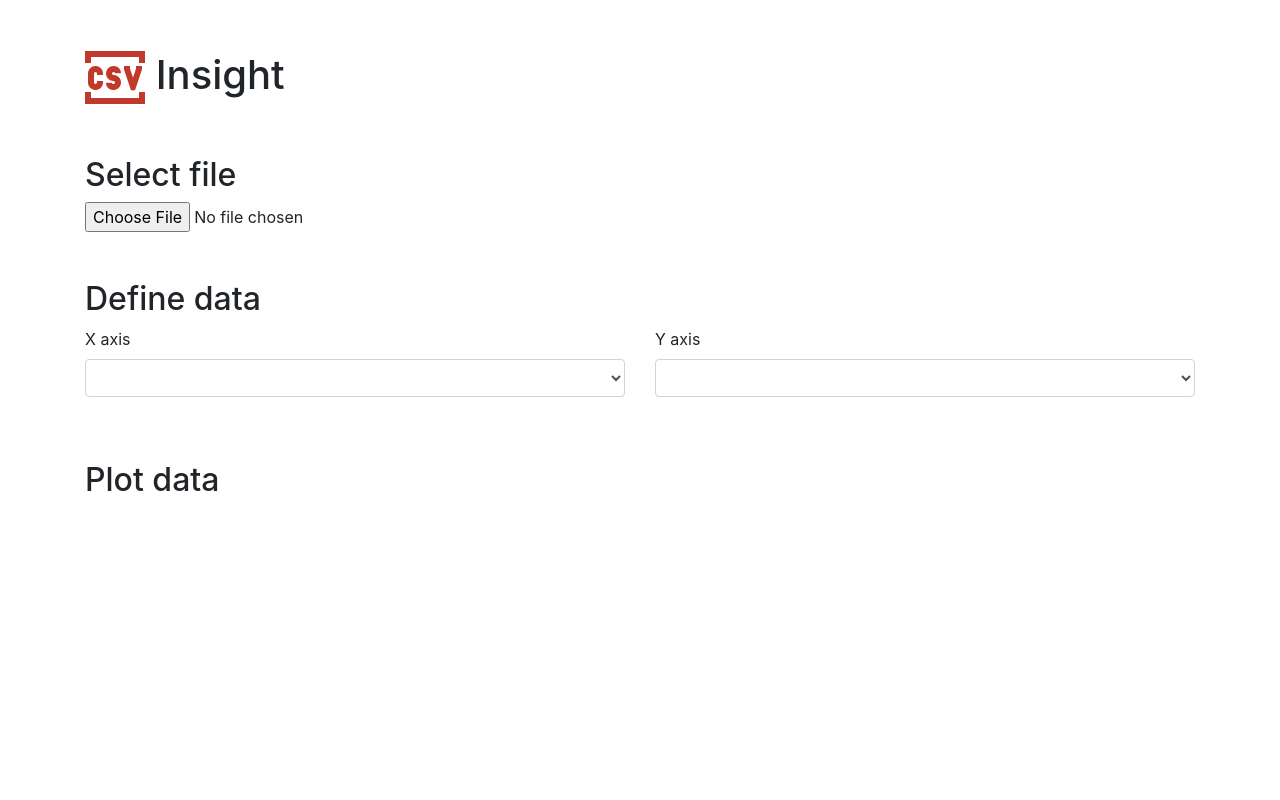
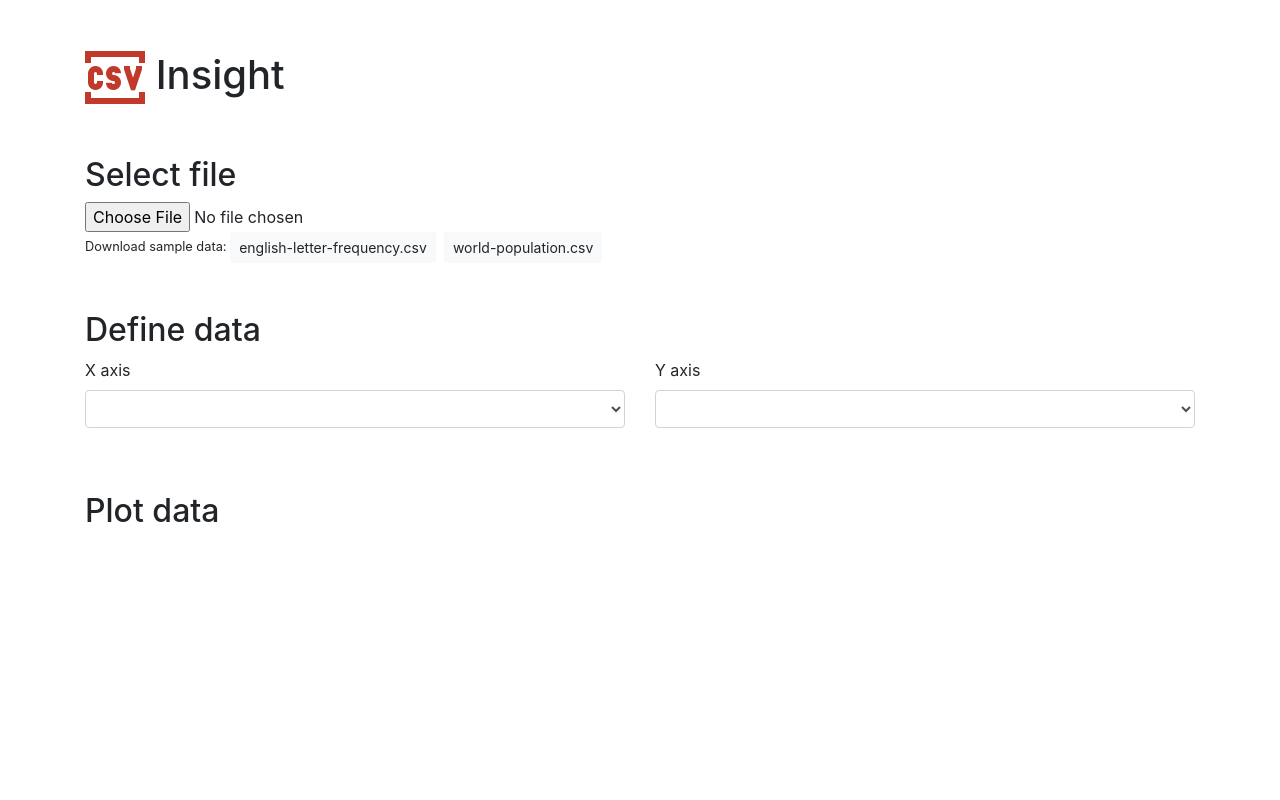
Before and after one commit to travishorn/nko2018-csvinsight, a Vue app: page / in a window 1280 px wide. Shown: the top 800 px of the page. Built offline with nearby package versions, Linux system fonts and the light colour scheme.

Commit message:
Provide sample data to public

```diff
--- a/src/components/FileSelector.vue
+++ b/src/components/FileSelector.vue
@@ -2,10 +2,13 @@
   <div>
     <h2>Select file</h2>
     <input type="file" accept=".csv" @input="fileChange">
+    <SampleData />
   </div>
 </template>
 
 <script>
+import SampleData from './SampleData.vue';
+
 export default {
   name: 'FileSelector',
   methods: {
@@ -13,5 +16,8 @@ export default {
       this.$store.dispatch('changeFile', e.target.files[0]);
     },
   },
+  components: {
+    SampleData,
+  },
 };
 </script>
--- /dev/null
+++ b/src/components/SampleData.vue
@@ -0,0 +1,15 @@
+<template>
+  <div>
+    <small>
+      Download sample data:
+      <a class="btn btn-sm btn-light mr-2" href="/sample-data/english-letter-frequency.csv">english-letter-frequency.csv</a>
+      <a class="btn btn-sm btn-light" href="/sample-data/world-population.csv">world-population.csv</a>
+    </small>
+  </div>
+</template>
+
+<script>
+export default {
+  name: 'SampleData',
+};
+</script>
```
Also changed, not shown: public/sample-data/english-letter-frequency.csv (renamed from sample-data/english-letter-frequency.csv), public/sample-data/world-population.csv (renamed from sample-data/world-population.csv).
